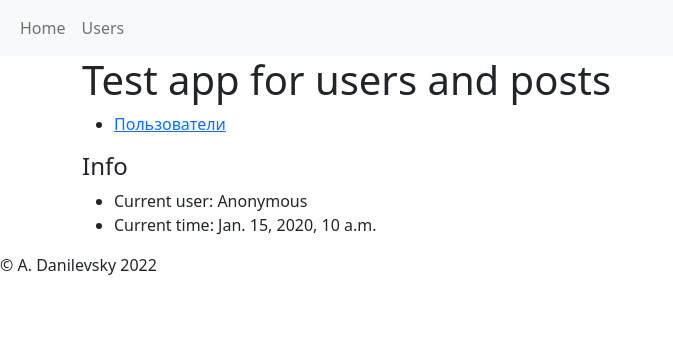
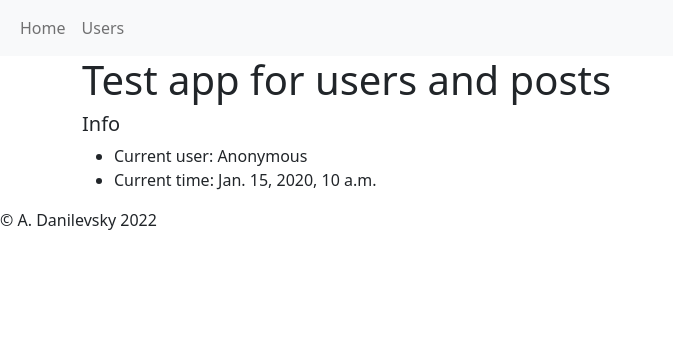
Before and after one commit to AleksandrDanilevskii/python-basic-homeworks, a Django app: template homework_07/users/usersapp/templates/usersapp/index.html in a window 1280 px wide. Shown: the top 356 px of the page, without its empty margins (0-673 px from the left). Run offline with Django 3.2, Linux system fonts and the light colour scheme; the template is opened without the code that fills it: most values are stand-ins (such as "Sample title", 1, 10 or a date in 2020).

Commit message:
Delete hlink to users list in index page

```diff
--- a/homework_07/users/usersapp/templates/usersapp/index.html
+++ b/homework_07/users/usersapp/templates/usersapp/index.html
@@ -7,13 +7,7 @@ Index page
 {% block body %}
 <h1>Test app for users and posts</h1>
 
-<ul>
-    <li>
-        <a href="{% url 'users' %}">Пользователи</a>
-    </li>
-</ul>
-
-<h4>Info</h4>
+<h5>Info</h5>
 <ul>
     <li> Current user: {{user.username|default:"Anonymous"}} </li>
     <li> Current time: {{ now }} </li>
```
